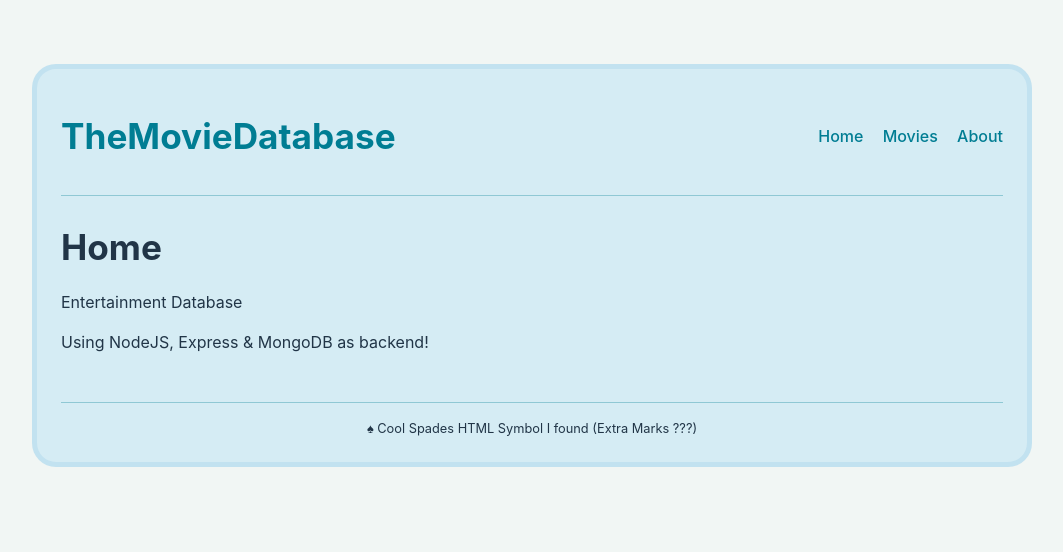
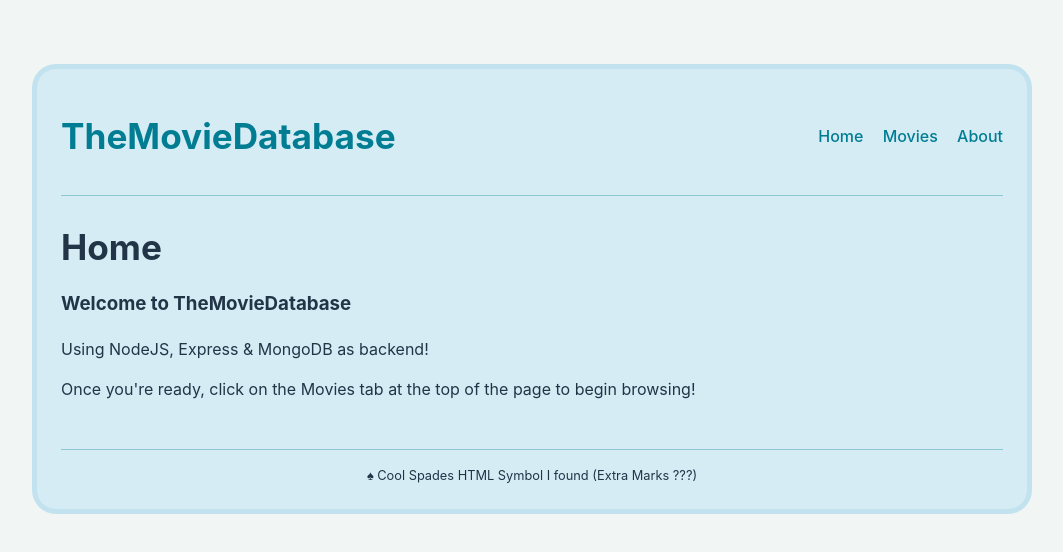
Before and after one commit to PatrickEBlack/datarepProject, a React (Vite) app in the folder client/: page / in a window 1280 px wide. Shown: the top 552 px of the page, without its empty margins (108-1171 px from the left). Built offline with nearby package versions, Linux system fonts and the light colour scheme.

Commit message:
delete_return_function

```diff
--- a/client/src/routes/Home/home.jsx
+++ b/client/src/routes/Home/home.jsx
@@ -5,8 +5,12 @@
     <div>
       {/* Home Page to be populated later */}
       <h1>Home</h1>
-      <p>Entertainment Database</p>
+      <h3>Welcome to TheMovieDatabase</h3>
       <p>Using NodeJS, Express & MongoDB as backend!</p>
+      <p>
+        Once you're ready, click on the Movies tab at the top of the page to
+        begin browsing!
+      </p>
     </div>
   );
 }
--- a/client/src/routes/Movie/createMovie.jsx
+++ b/client/src/routes/Movie/createMovie.jsx
@@ -120,8 +120,7 @@
               />
             </div>
             <div>
-              <label>Genres</label>
-              <label>Genres (Comma-Separated)</label>
+              <label>Genres (Only 1 or it breaks)</label>
               <input
                 type="text"
                 value={genres}
--- a/client/src/routes/Movie/editMovie.jsx
+++ b/client/src/routes/Movie/editMovie.jsx
@@ -124,9 +124,9 @@
         }
       );
 
-      // If it works, navigate to the movies page and display Movie deleted to the console
+      // If successful, navigate to the movies page and display Movie deleted to the console
       if (response.ok) {
-        navigate("/movies");
+        navigate("/movie");
         console.log("Movie Deleted");
       }
     } catch (error) {
```
Also changed, not shown: 5 other files (tests, documents, lock files or other folders).
